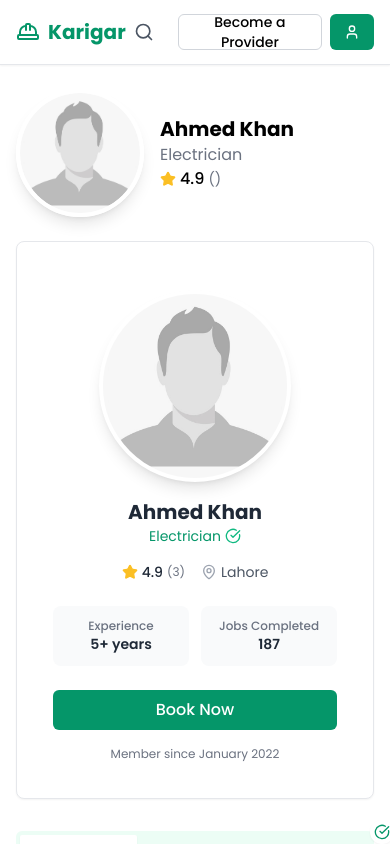
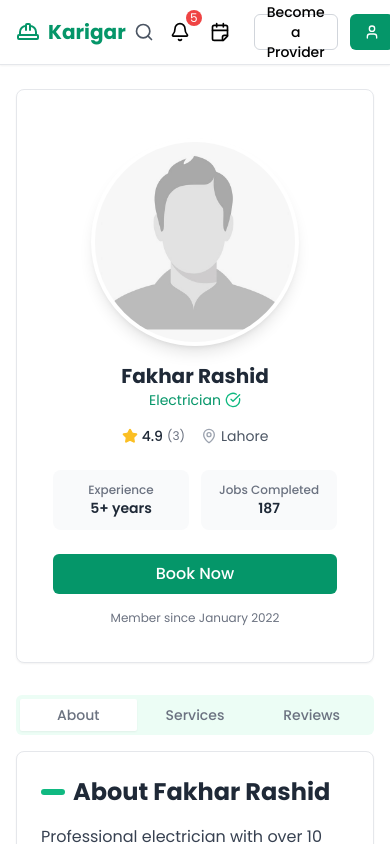
Before and after one commit to HamzaNaveed19/Karigar-Frontend, a React (Vite) app: page /profile in a window 390 px wide. Shown: the top 844 px of the page. Built offline with nearby package versions, Linux system fonts and the light colour scheme.

Commit message:
Integrate notifications modal

```diff
--- a/src/Components/Header.jsx
+++ b/src/Components/Header.jsx
@@ -1,7 +1,17 @@
 import React, { useState } from "react";
-import { Search, User, Calendar, HardHat, X } from "lucide-react";
+import {
+  Search,
+  User,
+  Calendar,
+  HardHat,
+  X,
+  Bell,
+  Calendar1,
+  CalendarFold,
+} from "lucide-react";
 import Button from "../UI/Button";
 import { Link } from "react-router-dom";
+import Notifications from "./Notifications";
 
 function Header() {
   const [showMobileSearch, setShowMobileSearch] = useState(false);
@@ -31,25 +41,28 @@ function Header() {
               </div>
             </div>
 
-            <div className="flex items-center gap-2 md:gap-4">
+            <div className="flex items-center">
               <button
                 className="sm:hidden p-2 rounded-full hover:bg-gray-100"
                 onClick={() => setShowMobileSearch(true)}
               >
                 <Search className="h-5 w-5 text-gray-600" />
               </button>
+
+              <Notifications />
+
               <Link to={"/bookings"}>
                 <Button
                   variant="ghost"
                   size="sm"
-                  className="hidden md:flex items-center gap-1"
+                  className="md:flex items-center gap-1 mr-3"
                 >
-                  <Calendar className="h-4 w-4" />
-                  <span>Bookings</span>
+                  <CalendarFold className="h-5 w-5" />
+                  <span className="hidden md:block">Bookings</span>
                 </Button>
               </Link>
 
-              <Button variant="outline" size="sm">
+              <Button variant="outline" size="sm" className="mr-3">
                 Become a Provider
               </Button>
 
--- /dev/null
+++ b/src/Components/Notifications.jsx
@@ -0,0 +1,93 @@
+import React, { useState, useRef } from "react";
+import { Bell, X, ChevronRight } from "lucide-react";
+function Notifications() {
+  const [isOpen, setIsOpen] = useState(false);
+  const dropdownRef = useRef(null);
+
+  const notifications = [
+    {
+      id: 1,
+      description: "Your booking with Ahmed Khan has been confirmed",
+      time: "2 hours ago",
+    },
+    {
+      id: 2,
+      description: "Your booking with Ali Haroon has been rejected",
+      time: "5 hours ago",
+    },
+    {
+      id: 3,
+      description: "Your booking with Fakhar Rashid has been confirmed",
+      time: "1 day ago",
+    },
+    {
+      id: 4,
+      description: "Your booking with Abdul Ahad has been confirmed",
+      time: "2 days ago",
+    },
+    {
+      id: 5,
+      description: "New service provider available in your area",
+      time: "3 days ago",
+    },
+  ];
+
+  return (
+    <div className="relative" ref={dropdownRef}>
+      <button onClick={() => setIsOpen(!isOpen)} className="p-2">
+        <Bell className="h-5 w-5" />
+        {notifications.length > 0 && (
+          <span className="absolute -top-1 -right-1 h-4 w-4 rounded-full bg-red-500 text-xs text-white flex items-center justify-center">
+            {notifications.length}
+          </span>
+        )}
+      </button>
+
+      {isOpen && (
+        <div className="absolute right-0 mt-2 w-80 rounded-md bg-white shadow-lg ring-1 ring-black ring-opacity-5 focus:outline-none z-50">
+          <div className="flex items-center justify-between border-b px-4 py-3">
+            <h3 className="text-sm font-medium text-emerald-500">
+              Notifications
+            </h3>
+            <button
+              onClick={() => setIsOpen(false)}
+              className="text-gray-400 hover:text-gray-500"
+            >
+              <X className="h-4 w-4" />
+            </button>
+          </div>
+
+          <div className="max-h-96 overflow-y-auto hide-scrollbar">
+            {notifications.length > 0 ? (
+              <ul>
+                {notifications.map((notification) => (
+                  <li key={notification.id} className="hover:bg-emerald-50">
+                    <div className="flex items-start px-4 py-3">
+                      <div className="flex-1 min-w-0">
+                        <p className="text-sm font-medium text-gray-800">
+                          {notification.description}
+                        </p>
+                        <p className="text-xs text-gray-500 mt-1">
+                          {notification.time}
+                        </p>
+                      </div>
+                      <button className="ml-2 text-gray-400 hover:text-emerald-600">
+                        <ChevronRight className="h-4 w-4" />
+                      </button>
+                    </div>
+                  </li>
+                ))}
+              </ul>
+            ) : (
+              <div className="px-4 py-6 text-center">
+                <p className="text-sm text-gray-500">No new notifications</p>
+              </div>
+            )}
+          </div>
+        </div>
+      )}
+    </div>
+  );
+}
+
+export default Notifications;
--- a/src/Components/Provider/ServiceProviderCard.jsx
+++ b/src/Components/Provider/ServiceProviderCard.jsx
@@ -112,7 +112,7 @@ export default function ServiceProviderCard({
 
             <div
               className={`mb-3 grid grid-cols-3 gap-1 text-center ${
-                onPage ? "text-[10px]" : "text-xs"
+                onPage ? "text-[11px]" : "text-sm"
               }`}
             >
               <div className="rounded-lg bg-emerald-50 p-2">
--- a/src/Components/Provider/Services.jsx
+++ b/src/Components/Provider/Services.jsx
@@ -20,7 +20,7 @@ function Services({ provider }) {
               className="flex items-center justify-between rounded-lg border pt-2 pb-2 pl-4 pr-4 transition-all hover:border-emerald-200 hover:bg-emerald-50"
             >
               <div>
-                <h3 className="font-medium">{service.name}</h3>
+                <h3 className="font-medium text-sm">{service.name}</h3>
                 <div className="flex items-center text-sm text-gray-500">
                   <Clock className="mr-1 h-4 w-4" />
                   {service.duration}
--- a/src/Pages/ProviderProfilePage.jsx
+++ b/src/Pages/ProviderProfilePage.jsx
@@ -10,7 +10,7 @@ import Reviews from "../Components/Provider/Reviews";
 export default function ProviderProfile({ params }) {
   const provider = {
     id: 1,
-    name: "Ahmed Khan",
+    name: "Fakhar Rashid",
     profession: "Electrician",
     rating: 4.9,
     personalImage: "/placeholder2.png?height=300&width=300",
@@ -85,37 +85,6 @@ export default function ProviderProfile({ params }) {
 
   return (
     <div className=" mx-auto px-4 py-6">
-      {/* Provider Header - Mobile View */}
-      <div className="mb-6 block md:hidden">
-        <div className="flex items-center gap-4">
-          <div className="h-32 w-32 overflow-hidden rounded-full border-4 border-white shadow-lg">
-            <img
-              src={provider.personalImage || "/placeholder.png"}
-              alt={provider.name}
-              className="h-full w-full object-cover rounded-full"
-              width={80}
-              height={80}
-            />
-            {provider.verified && (
-              <div className="absolute -right-1 bottom-0 rounded-full bg-white p-1 shadow-sm">
-                <CheckCircle className="h-4 w-4 text-emerald-600" />
-              </div>
-            )}
-          </div>
-          <div>
-            <h1 className="text-xl font-bold">{provider.name}</h1>
-            <p className="text-gray-500">{provider.profession}</p>
-            <div className="flex items-center">
-              <Star className="mr-1 h-4 w-4 fill-amber-400 text-amber-400" />
-              <span className="font-medium">{provider.rating}</span>
-              <span className="ml-1 text-sm text-gray-500">
-                ({provider.reviews})
-              </span>
-            </div>
-          </div>
-        </div>
-      </div>
-
       <div className="grid gap-8 md:grid-cols-3">
         {/* Provider Info */}
         <div className="md:col-span-1">
@@ -125,16 +94,15 @@ export default function ProviderProfile({ params }) {
 
               <div className="px-5 pb-5">
                 <div className="relative -mt-12 mb-4 flex justify-center">
-                  <div className="h-48 w-48 rounded-full border-4 border-white bg-white shadow-lg">
+                  <div className="h-52 w-52 rounded-full border-4 border-white bg-white shadow-lg">
                     <img
                       src={provider.personalImage}
                       alt={provider.name}
-                      className="h-full w-full rounded-full object-cover"
+                      className=" h-full w-full rounded-full object-cover"
                     />
                   </div>
                 </div>
 
-                {/* Profile Info */}
                 <div className="text-center">
                   <h1 className="text-xl font-bold text-gray-800">
                     {provider.name}
@@ -149,7 +117,6 @@ export default function ProviderProfile({ params }) {
                   </div>
                 </div>
 
-                {/* Rating and Location */}
                 <div className="mt-4 flex items-center justify-center gap-4">
                   <div className="flex items-center">
                     <Star className="h-4 w-4 fill-amber-400 text-amber-400" />
--- a/src/Pages/UserProfilePage.jsx
+++ b/src/Pages/UserProfilePage.jsx
@@ -24,8 +24,8 @@ export default function ProfilePage() {
     <div className="mx-auto px-4 py-6">
       <div className="grid gap-8 md:grid-cols-4">
         {/* Profile Sidebar */}
-        <Card className="md:col-span-1 border border-gray-200 shadow-sm pt-12">
-          <CardContent className="p-6">
+        <Card className="md:sticky top-20 h-[54vh] md:col-span-1 border border-gray-200 shadow-sm pt-12">
+          <CardContent className=" p-6">
             <div className="flex flex-col items-center">
               <div className="relative mb-4 group">
                 <div className="h-32 w-32 overflow-hidden rounded-full border-4 border-white shadow-lg">
```
